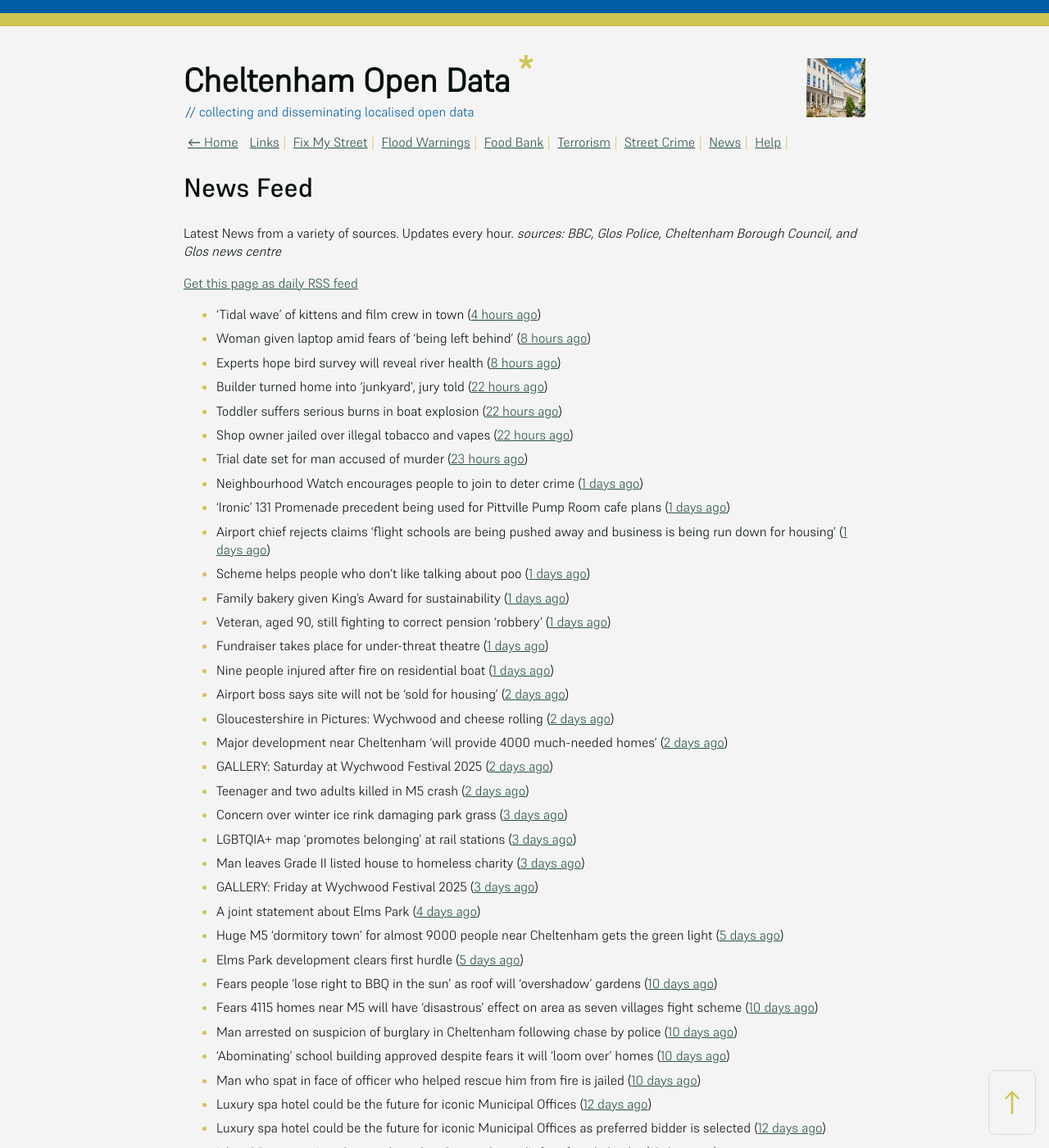
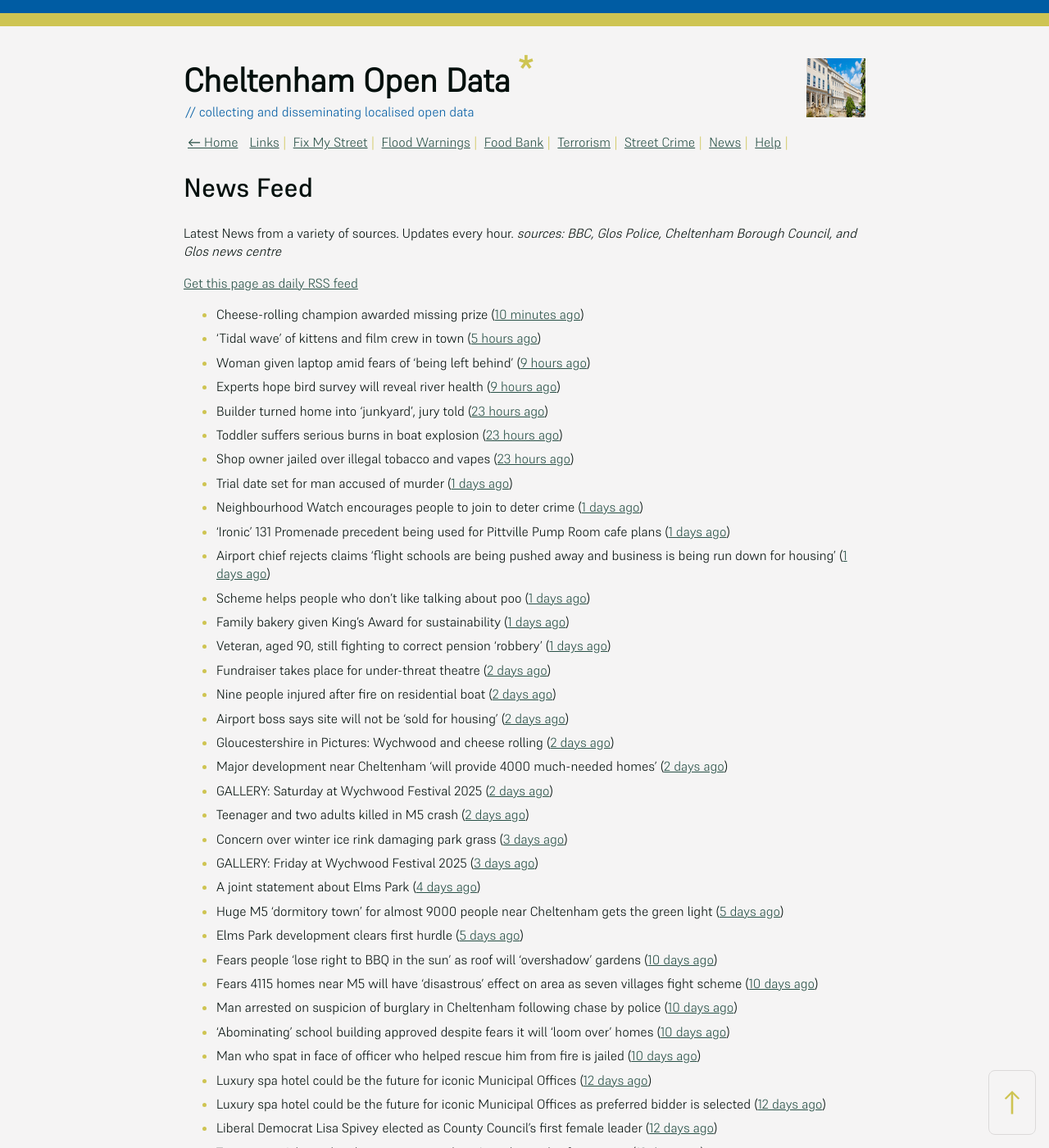
Before and after one commit to mat-0/cheltenham-open-data, a Jekyll site: the page built from _pages/news.md, in a window 1280 px wide and 1400 px high. Shown: the whole window at 82% size. Built offline with Jekyll 4.4.1, drawn with Linux system fonts in a browser that asks for light colours; some of the changed text lies outside the part shown.

Commit message:
Updated 2025-06-03 14:57:45

```diff
--- a/_pages/news.md
+++ b/_pages/news.md
@@ -12,29 +12,28 @@ _sources: BBC, Glos Police, Cheltenham Borough Council, and Glos news centre_
 [Get this page as daily RSS feed](/daily.rss)
 
 <!-- news_marker starts -->
-- 'Tidal wave' of kittens and film crew in town ([4 hours ago](https://www.bbc.com/news/articles/ced2ey9l1dyo))
-- Woman given laptop amid fears of 'being left behind' ([8 hours ago](https://www.bbc.com/news/articles/cy8nvm5v5ymo))
-- Experts hope bird survey will reveal river health ([8 hours ago](https://www.bbc.com/news/articles/c9wgv0dy485o))
-- Builder turned home into 'junkyard', jury told ([22 hours ago](https://www.bbc.com/news/articles/c7v7jqygvlpo))
-- Toddler suffers serious burns in boat explosion ([22 hours ago](https://www.bbc.com/news/articles/c1j5k49zg9yo))
-- Shop owner jailed over illegal tobacco and vapes ([22 hours ago](https://www.bbc.com/news/articles/c071jlz50peo))
-- Trial date set for man accused of murder ([23 hours ago](https://www.bbc.com/news/articles/cy75j4rr1x1o))
+- Cheese-rolling champion awarded missing prize ([10 minutes ago](https://www.bbc.com/news/articles/clyzjzkz2v1o))
+- 'Tidal wave' of kittens and film crew in town ([5 hours ago](https://www.bbc.com/news/articles/ced2ey9l1dyo))
+- Woman given laptop amid fears of 'being left behind' ([9 hours ago](https://www.bbc.com/news/articles/cy8nvm5v5ymo))
+- Experts hope bird survey will reveal river health ([9 hours ago](https://www.bbc.com/news/articles/c9wgv0dy485o))
+- Builder turned home into 'junkyard', jury told ([23 hours ago](https://www.bbc.com/news/articles/c7v7jqygvlpo))
+- Toddler suffers serious burns in boat explosion ([23 hours ago](https://www.bbc.com/news/articles/c1j5k49zg9yo))
+- Shop owner jailed over illegal tobacco and vapes ([23 hours ago](https://www.bbc.com/news/articles/c071jlz50peo))
+- Trial date set for man accused of murder ([1 days ago](https://www.bbc.com/news/articles/cy75j4rr1x1o))
 - Neighbourhood Watch encourages people to join to deter crime ([1 days ago](https://gloucesternewscentre.co.uk/neighbourhood-watch-encourages-people-to-join-to-deter-crime/))
 - ‘Ironic’ 131 Promenade precedent being used for Pittville Pump Room cafe plans ([1 days ago](https://gloucesternewscentre.co.uk/ironic-131-promenade-precedent-being-used-for-pittville-pump-room-cafe-plans/))
 - Airport chief rejects claims ‘flight schools are being pushed away and business is being run down for housing’ ([1 days ago](https://gloucesternewscentre.co.uk/airport-chief-rejects-claims-flight-schools-are-being-pushed-away-and-business-is-being-run-down-for-housing/))
 - Scheme helps people who don't like talking about poo ([1 days ago](https://www.bbc.com/news/articles/cg711227mv2o))
 - Family bakery given King's Award for sustainability ([1 days ago](https://www.bbc.com/news/articles/crr7ezreqedo))
 - Veteran, aged 90, still fighting to correct pension 'robbery' ([1 days ago](https://www.bbc.com/news/articles/c2d5l7k3p31o))
-- Fundraiser takes place for under-threat theatre ([1 days ago](https://www.bbc.com/news/articles/c4gk0edy66yo))
-- Nine people injured after fire on residential boat ([1 days ago](https://www.bbc.com/news/articles/crr7xz5r2z9o))
+- Fundraiser takes place for under-threat theatre ([2 days ago](https://www.bbc.com/news/articles/c4gk0edy66yo))
+- Nine people injured after fire on residential boat ([2 days ago](https://www.bbc.com/news/articles/crr7xz5r2z9o))
 - Airport boss says site will not be 'sold for housing' ([2 days ago](https://www.bbc.com/news/articles/cnv1gj0dl4eo))
 - Gloucestershire in Pictures: Wychwood and cheese rolling ([2 days ago](https://www.bbc.com/news/articles/cj42qe4nqn5o))
 - Major development near Cheltenham ‘will provide 4000 much-needed homes’ ([2 days ago](https://gloucesternewscentre.co.uk/major-development-near-cheltenham-will-provide-4000-much-needed-homes/))
 - GALLERY: Saturday at Wychwood Festival 2025 ([2 days ago](https://gloucesternewscentre.co.uk/gallery-saturday-at-wychwood-festival-2025/))
 - Teenager and two adults killed in M5 crash ([2 days ago](https://www.bbc.com/news/articles/czxy3n361pgo))
 - Concern over winter ice rink damaging park grass ([3 days ago](https://www.bbc.com/news/articles/cq540604wj4o))
-- LGBTQIA+ map 'promotes belonging' at rail stations ([3 days ago](https://www.bbc.com/news/articles/cy5eq6w3k34o))
-- Man leaves Grade II listed house to homeless charity ([3 days ago](https://www.bbc.com/news/articles/c1deelp3dxzo))
 - GALLERY: Friday at Wychwood Festival 2025 ([3 days ago](https://gloucesternewscentre.co.uk/gallery-friday-at-wychwood-festival-2025/))
 - A joint statement about Elms Park ([4 days ago](https://www.cheltenham.gov.uk/news/article/3015/a_joint_statement_about_elms_park))
 - Huge M5 ‘dormitory town’ for almost 9000 people near Cheltenham gets the green light ([5 days ago](https://gloucesternewscentre.co.uk/huge-m5-dormitory-town-for-almost-9000-people-near-cheltenham-gets-the-green-light/))
```
Also changed, not shown: other parts of _pages/news.md (+1 -1 lines), _data/flood.json (+4 -4 lines), index.md (+4 -4 lines).
